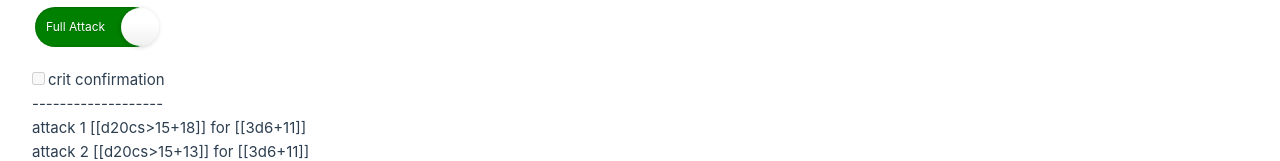
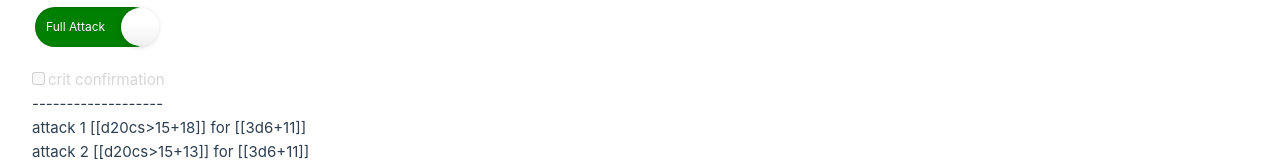
Before and after one commit to mike-miller-dev/pathfinder-vue, a Vue app: page / in a window 1280 px wide. Shown: the part 652-813 px from the top of the page. Built offline with nearby package versions, Linux system fonts and the light colour scheme.

Commit message:
disabled label text

```diff
--- a/src/components/Pathfinder.vue
+++ b/src/components/Pathfinder.vue
@@ -25,7 +25,7 @@
 
         <div>
           <input type="checkbox" :id="crit-confirmation" :value="isCritConfirmationChecked" v-model="isCritConfirmationChecked" :disabled="isFullAttack">
-          <label :for="crit-confirmation">crit confirmation</label>
+          <label :for="crit-confirmation" :class="isFullAttack ? 'disabled': ''">crit confirmation</label>
         </div>
 
         -------------------
@@ -449,4 +449,7 @@ export default defineComponent({
   input {
     margin-right: 3px;
   }
+  label.disabled {
+    color: #7676764d;
+  }
 </style>
```
